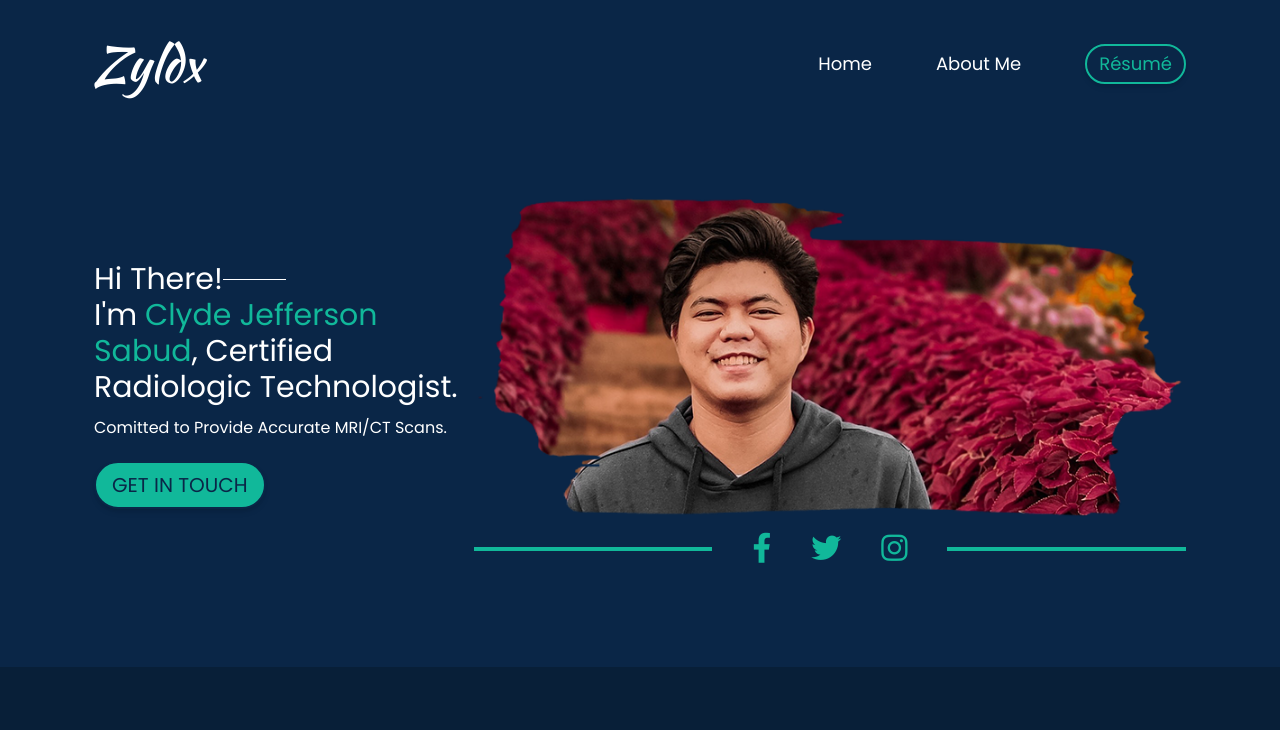
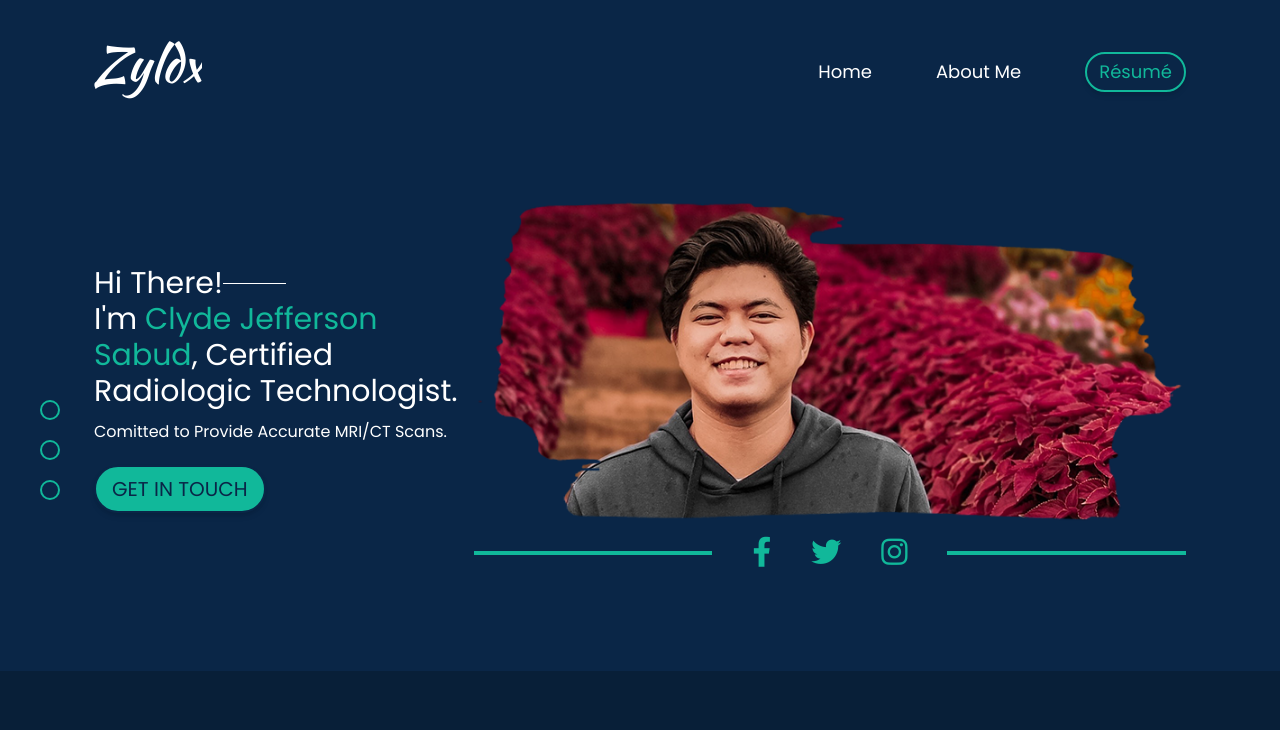
Before and after one commit to Blxier/Zyldx, a website: page index.html in a window 1280 px wide. Shown: the top 730 px of the page. Drawn offline with nearby package versions, Linux system fonts and the light colour scheme.

Commit message:
scrollspy added

```diff
--- a/index.html
+++ b/index.html
@@ -7,26 +7,35 @@
     <link href="output.css" rel="stylesheet">
     <link href="style.css" rel="stylesheet">
     <link rel="stylesheet" href="https://cdnjs.cloudflare.com/ajax/libs/font-awesome/6.2.1/css/all.min.css">
-    <title>Document</title>
+    <title>Zyldx</title>
 </head>
 <body class="bg-main-color">
+    <div class="fixed z-20 ml-10 top-1/2">
+        <a href="#home"><div id="home-btn" class="text-secondary-color border-solid border-2 w-1 h-1 p-2 rounded-full absolute"></div></a>
+        <a href="#about"><div id="about-btn" class="text-secondary-color border-solid border-2 w-1 h-1 p-2 rounded-full absolute mt-10"></div></a>
+        <a href="#contact"><div id="contact-btn" class="text-secondary-color border-solid border-2 w-1 h-1 p-2 rounded-full absolute mt-20"></div></a>
+
+    </div>
     <!-- Header -->
     <header>
-        <nav class="container flex mt-10">
-            <div class="logo text-5xl cursor-pointer text-white">Zyldx</div>
+        <nav class="container flex mt-10 relative">
+            <div class="logo text-5xl cursor-pointer text-white" id="home">Zyldx</div>
 
-            <ul class="hidden sm:flex flex-1 justify-end items-center gap-16 text-lg font-Poppins ">
-                <li class="text-white cursor-pointer"><a href="#home">Home</a></li>
-                <li class="text-white cursor-pointer"><a href="#about">About Me</a></li>
-                <button class="border-2 px-3 py-1 rounded-full shadow-md bg-main-color text-secondary-color">Résumé</button>
+            <ul class="absolute z-10 opacity-0 sm:opacity-100 sm:static top-16 sm:flex flex-1 w-full sm:justify-end
+            items-center gap-16 text-lg font-Poppins bg-main-color">
+                <li class="text-white cursor-pointer mt-3"><a href="#home">Home</a></li>
+                <li class="text-white cursor-pointer mt-3"><a href="#about">About Me</a></li>
+                <button class="border-2 px-3 py-1 rounded-full shadow-md bg-main-color text-secondary-color mt-3">Résumé</button>
+
             </ul>
             <div class="flex sm:hidden flex-1 justify-end mt-0 text-white">
-                <i class="text-2xl fas fa-bars"></i>
+
+                <ion-icon class="text-4xl" onclick="Menu(this)" name="menu-outline"></ion-icon>
               </div>
         </nav>
     </header>
     <!-- Hero -->
-    <section class="relative">
+    <section class="relative" >
         <div class=" md:container mt-24 flex flex-col-reverse items-center md:flex-row font-Poppins">
             <!-- Content -->
         <div class="text-white lg:text-3xl flex-wrap justify-center sm:justify-start md:w-2/5 flex w-3/4 text-xl">
@@ -39,7 +48,7 @@
                     </h2>
             </div>
 
-            <button class="border-2 mt-5 px-4 py-2 rounded-full shadow-md bg-secondary-color text-main-color text-xl">GET IN TOUCH</button>
+            <button class="border-2 mt-5 px-4 py-2 rounded-full shadow-md bg-secondary-color text-main-color text-xl"><a href="#contact">GET IN TOUCH</a></button>
         </div>
             <div class="w-3/4">
             <img src="clydewithbg1.png" alt="">
@@ -56,7 +65,7 @@
     </section>
 
     <!-- About Me -->
-    <section class="relative mt-20 bg-darker-main-color">
+    <section class="relative mt-20 bg-darker-main-color" id="about">
         <div class="container pb-20">
         <div class="lg:block hidden"><h1 class="text-8xl text-secondary-color absolute font-Kaushan right-2/4 top-1/4 leftx">"</h1>
         <h1 class="text-8xl text-secondary-color absolute font-Kaushan top-1/4 lefty">"</h1>
@@ -86,7 +95,7 @@
     </section>
 
     <!-- Contact -->
-    <section class="relative bg-white">
+    <section id="contact" class="relative bg-white">
         <div class="container py-10 font-Kaushan text-main-color text-5xl font-bold text-center">Contact</div>
         <!-- Content -->
         <div class="flex flex-col-reverse lg:flex-row items-center justify-center w-full px-1 md:px-52">
@@ -114,6 +123,9 @@
 
         </div>
     </section>
+    <script type="module" src="https://unpkg.com/ionicons@5.5.2/dist/ionicons/ionicons.esm.js"></script>
+    <script nomodule src="https://unpkg.com/ionicons@5.5.2/dist/ionicons/ionicons.js"></script>
+    <script src="progs.js"></script>
 
 </body>
 </html>
--- /dev/null
+++ b/progs.js
@@ -0,0 +1,40 @@
+function Menu(e) {
+    let list = document.querySelector('ul');
+
+    e.name === 'menu' ? (e.name = "close",list.classList.add('opacity-100'))
+    : (e.name = "menu", list.classList.remove('opacity-100'))
+}
+
+window.onscroll = function() {scrollFunction()};
+
+function scrollFunction() {
+
+    let home = document.getElementById('home-btn');
+    let about = document.getElementById('about-btn');
+    let contact = document.getElementById('contact-btn');
+
+  if (document.documentElement.scrollTop > 1 && document.documentElement.scrollTop <= 400 ) {
+    home.classList.add('bg-secondary-color');
+  }
+  else if(document.documentElement.scrollTop > 400){
+    home.classList.remove('bg-secondary-color');
+  }
+
+  if (document.documentElement.scrollTop > 500 && document.documentElement.scrollTop <= 1100 ) {
+    about.classList.add('bg-secondary-color');
+  }
+  else if(document.documentElement.scrollTop > 1100 || document.documentElement.scrollTop < 500){
+    about.classList.remove('bg-secondary-color');
+  }
+
+  if (document.documentElement.scrollTop > 1100) {
+    contact.classList.add('bg-secondary-color');
+  }
+  else if(document.documentElement.scrollTop < 1100){
+    contact.classList.remove('bg-secondary-color');
+  }
+
+
+
+
+}
--- a/style.css
+++ b/style.css
@@ -1,5 +1,9 @@
 @import url('https://fonts.googleapis.com/css2?family=Outfit:wght@100;200;300;400;500;600&family=Poppins:wght@400;900&display=swap');
 @import url('https://fonts.googleapis.com/css2?family=Kaushan+Script&family=Outfit:wght@100;200;300;400;500;600&display=swap');
+
+*{
+    scroll-behavior: smooth;
+}
 
 .logo{
     font-family: 'Kaushan Script', cursive;
```
Also changed, not shown: output.css.
